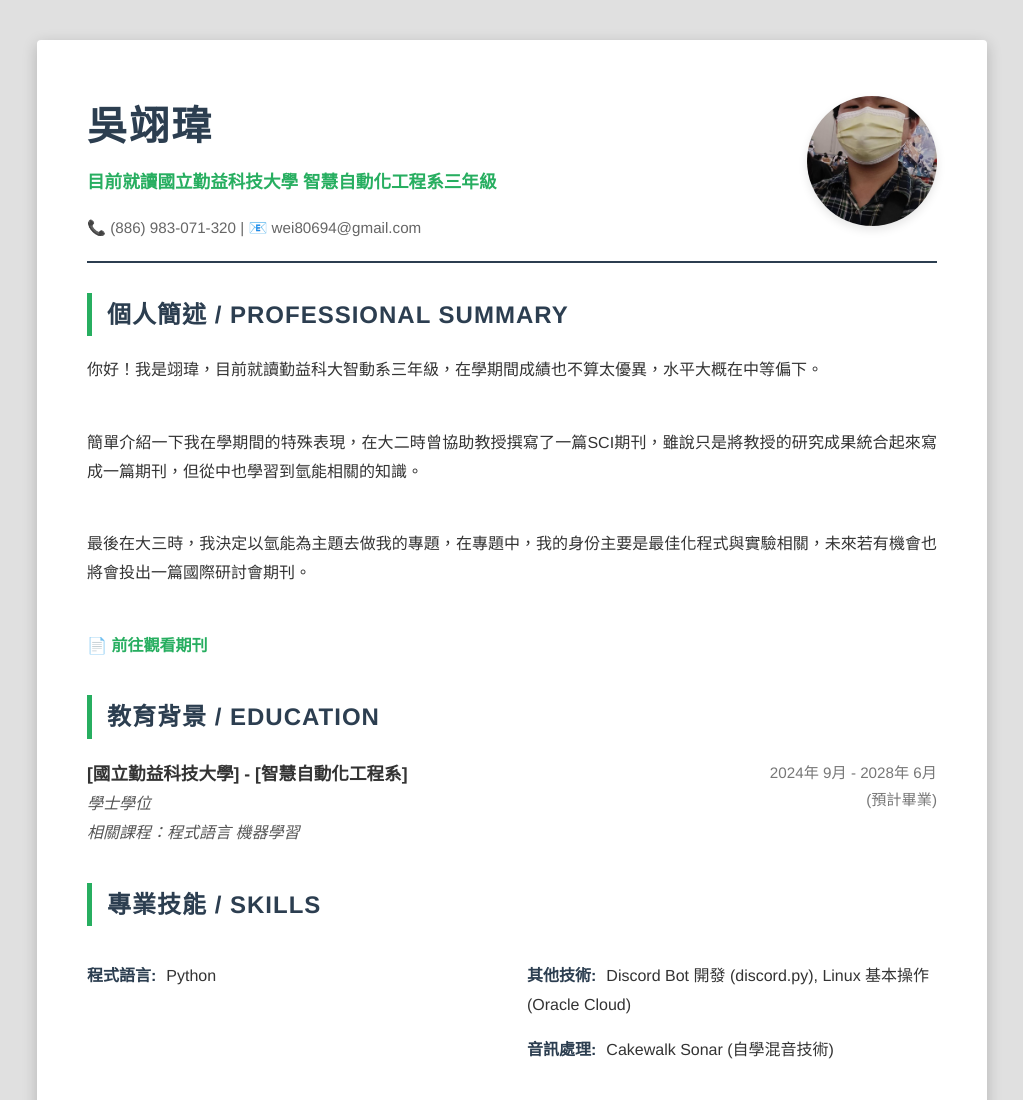
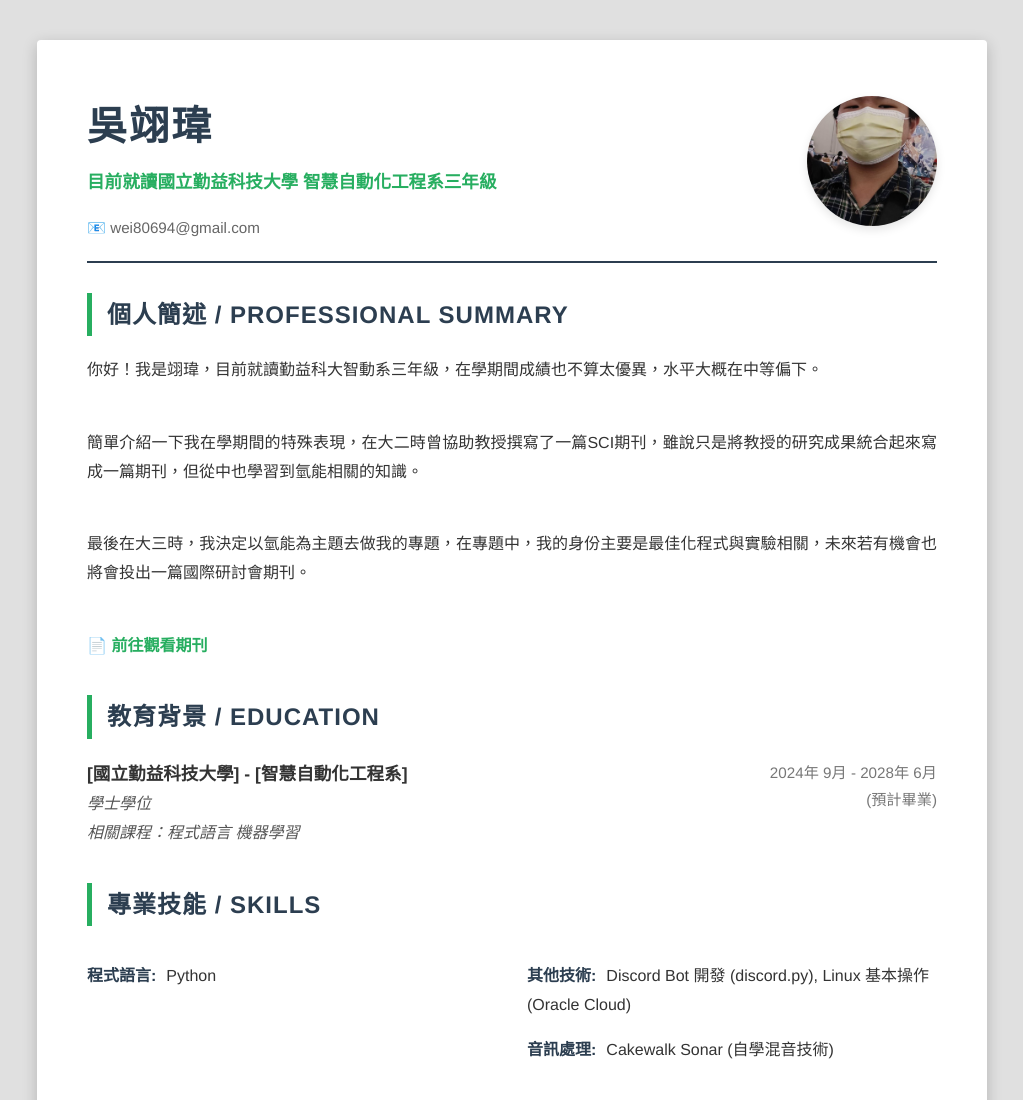
Before and after one commit to AnYiUwU/AnYiUwU.github.io, a plain HTML site: page index.html in a window 1280 px wide. Shown: the top 1100 px of the page, without its empty margins (128-1151 px from the left). Drawn offline with Linux system fonts and the light colour scheme.

Commit message:
移除手機號碼

```diff
--- a/index.html
+++ b/index.html
@@ -274,7 +274,6 @@
                 <h1>吳翊瑋</h1>
                 <div class="subtitle">目前就讀國立勤益科技大學 智慧自動化工程系三年級</div>
                 <div class="contact-info">
-                    <span>📞 (886) 983-071-320</span> |
                     <span>📧 <a href="mailto:wei80694@gmail.com">wei80694@gmail.com</a></span>
                 </div>
             </div>
```
